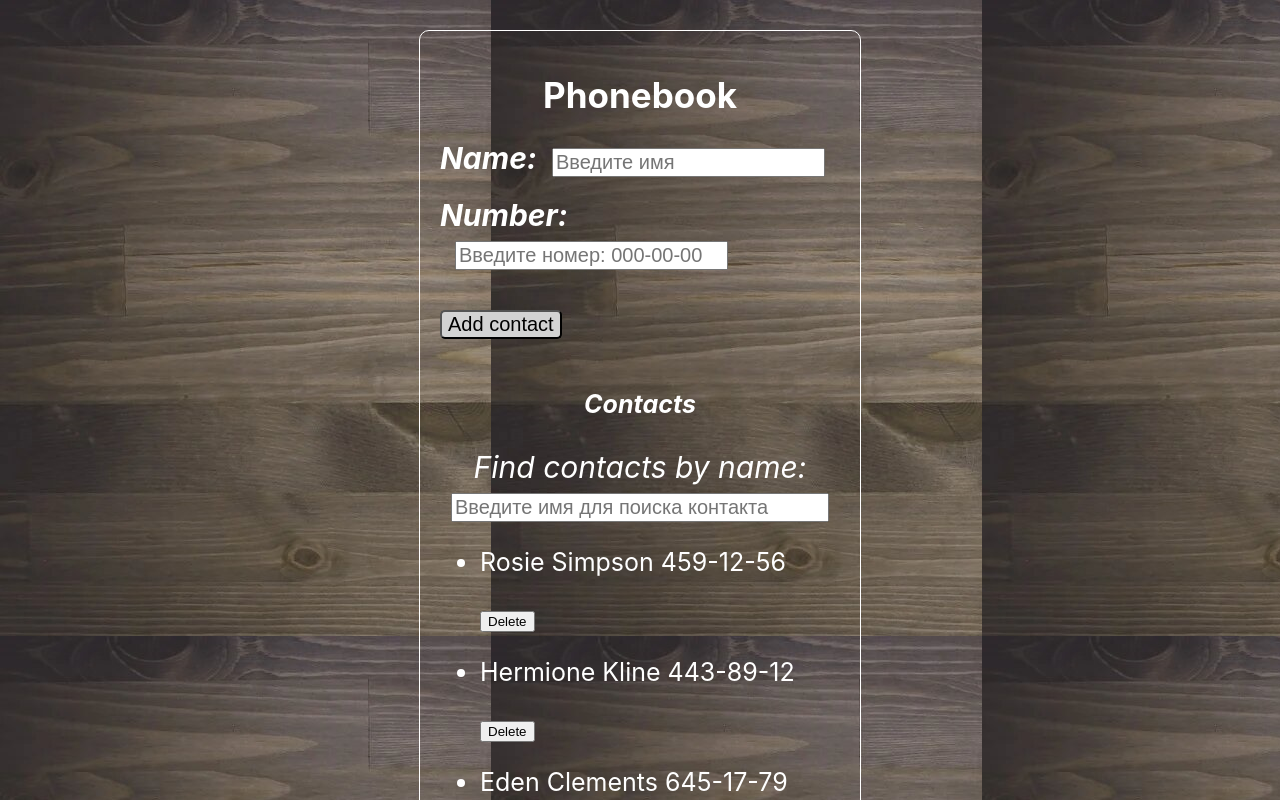
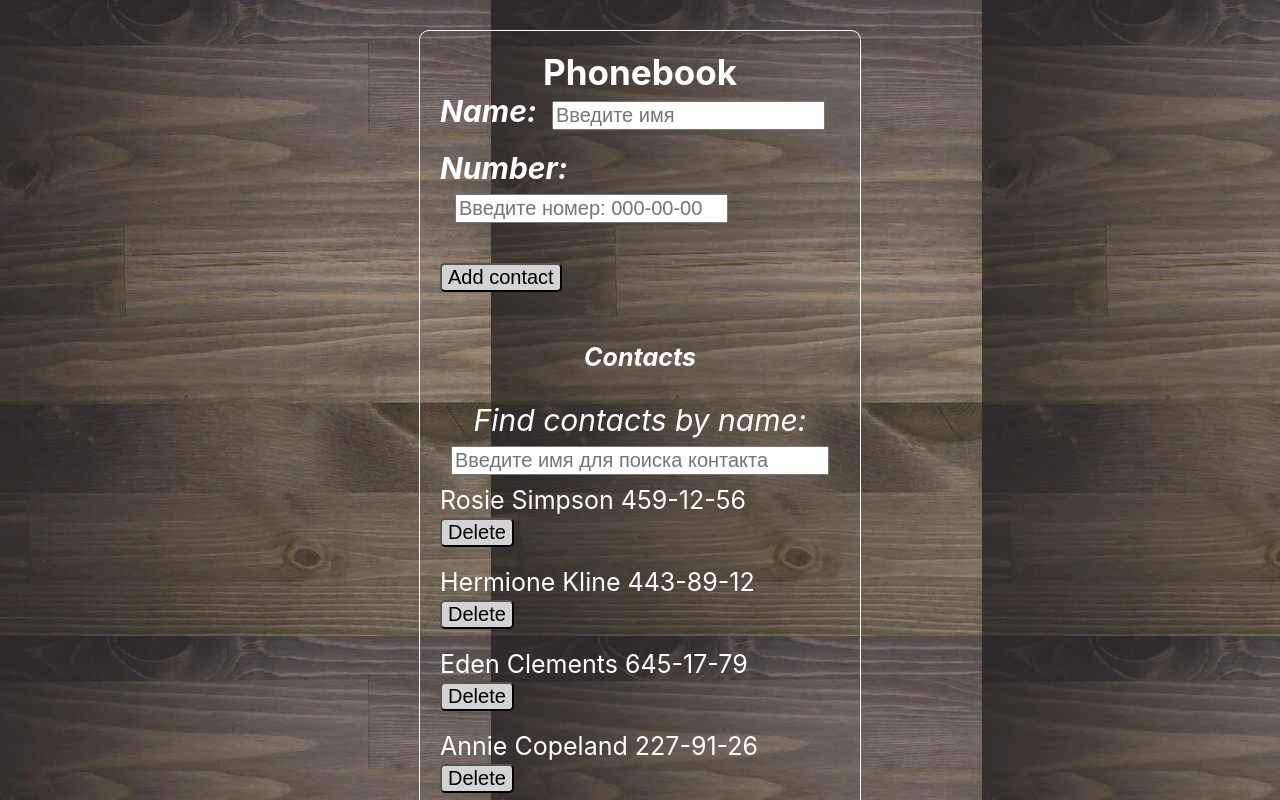
Before and after one commit to RomanKorotaev/goit-react-hw-02-phonebook, a React (Create React App) app: page / in a window 1280 px wide. Shown: the top 800 px of the page. Built offline with nearby package versions, Linux system fonts and the light colour scheme.

Commit message:
Добавлены стили на кнопку удаления

```diff
--- a/src/App.js
+++ b/src/App.js
@@ -107,7 +107,7 @@ console.log ("Рендерим из  App текущий список конта
           <Filter value = {this.state.filter} handleFilter = {this.changeFilter}/>
 
           {/* <ContactsList contacts={contacts} /> */}
-          <ContactsList contacts={visibleContacts} onDeleteContsct = {this.deleteContact}/>
+          <ContactsList contacts={visibleContacts} onDeleteContact = {this.deleteContact}/>
 
       </div>
     );
--- a/src/App.module.css
+++ b/src/App.module.css
@@ -1,3 +1,19 @@
+h1,
+h2,
+h3,
+h4,
+h5,
+h6,
+p {
+  margin: 0;
+}
+
+ul,
+ol {
+  margin: 0;
+  padding: 0;
+}
+
 body {
   text-align: left;
   background-color: rgb(58, 20, 2);
--- a/src/components/ContactsList/ContacsList.js
+++ b/src/components/ContactsList/ContacsList.js
@@ -3,17 +3,18 @@ import s from "./ContactsList.module.css";
 
 class ContactsList extends Component {
   render() {
-    const { contacts, onDeleteContsct } = this.props;
+    const { contacts, onDeleteContact } = this.props;
 
     return (
-      <ul >
+      <ul className= {s.ContactsListStyle}>
         {/* <span className= {s.contactsListTitle}>Contacts</span> */}
         {contacts.map(({id, name, number}) => (
           <li  className= {s.item} key = {id}>
             <p> <span> {name}</span> <span>{number}</span></p >
 
             <button type="button"
-             onClick ={ () => onDeleteContsct(id) }
+            className ={s.deleteBtn}
+             onClick ={ () => onDeleteContact(id) }
               >Delete</button>
 
           </li>
--- a/src/components/ContactsList/ContactsList.module.css
+++ b/src/components/ContactsList/ContactsList.module.css
@@ -12,4 +12,26 @@
 .item {
     color: white;
     font-size: 25px;
+
+    padding-top: 10px;
+    padding-bottom: 10px;
+
 }
+
+.ContactsListStyle{
+  list-style: none;
+  border-radius: 0px 0px 15px 15px;
+}
+
+
+.deleteBtn {
+    font-style: normal;
+    font-size: 20px;
+  background-color:lightgrey;
+  border-radius: 5px;
+}
+
+.deleteBtn:hover {
+    background-color:white;
+    font-style:italic;
+  }
```
